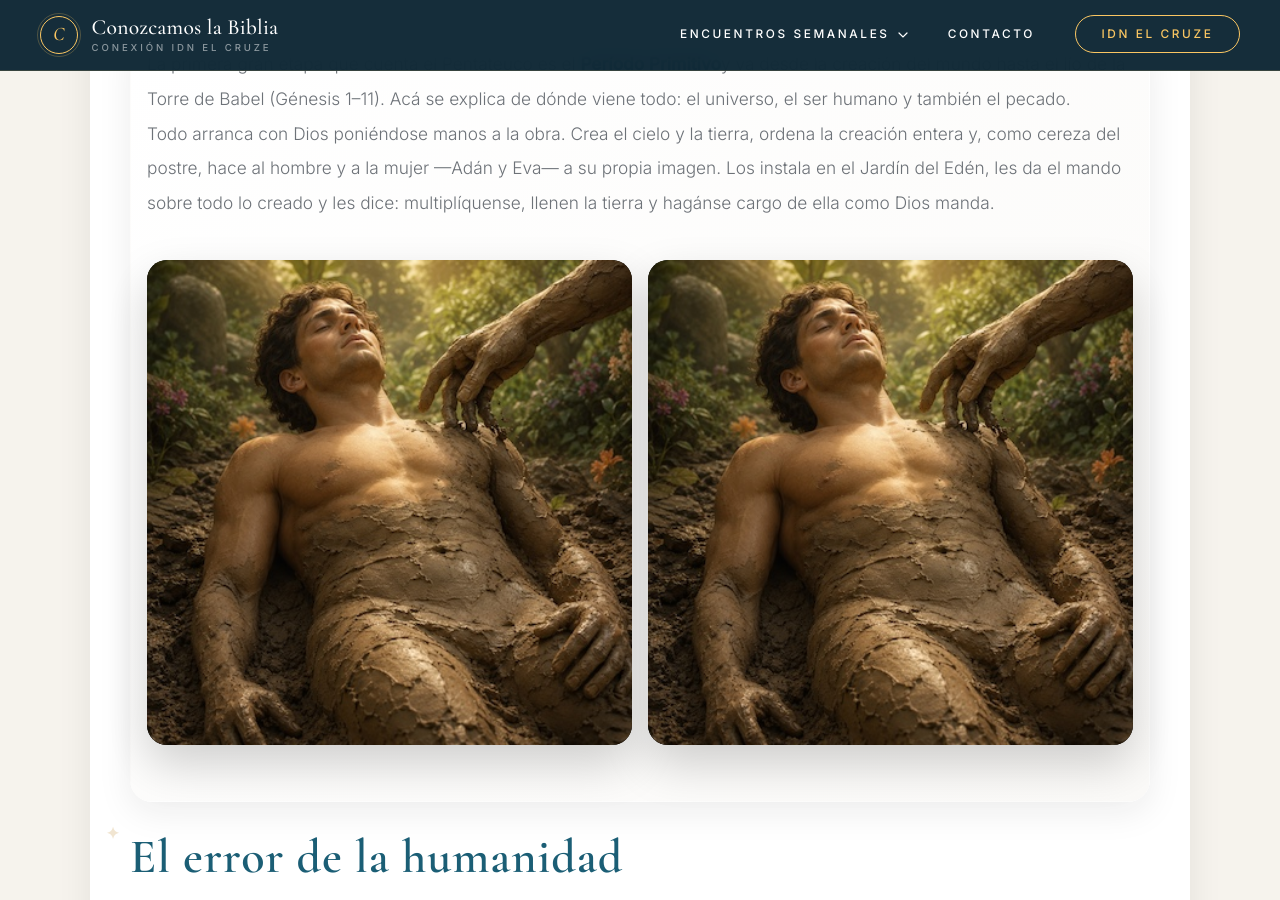
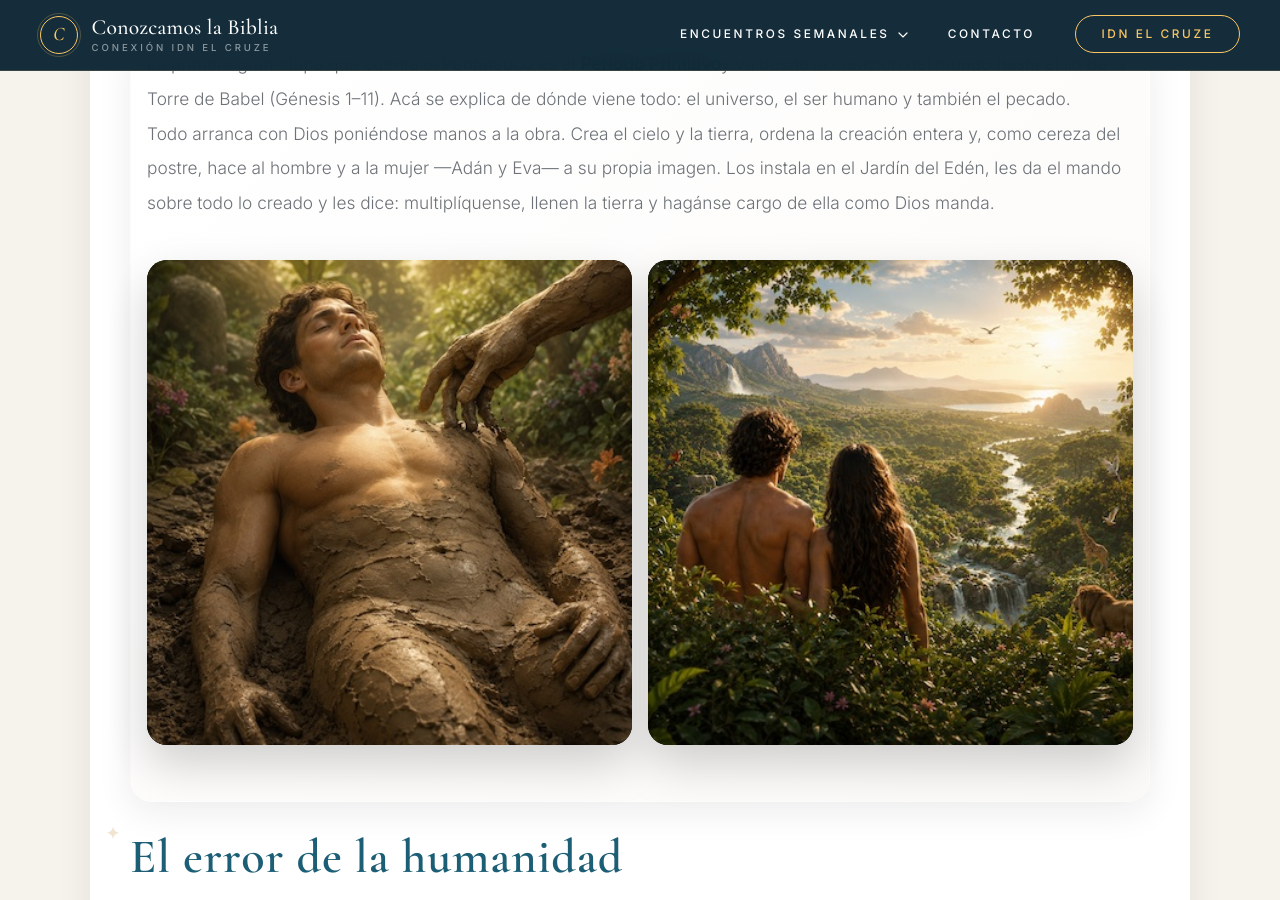
Before and after one commit to iporoma/conozcamoslabiblia, a Jekyll site: the page built from test1.html, in a window 1280 px wide and 900 px high, scrolled down 991 px. Built offline with Jekyll 4.4.1, drawn with Linux system fonts in a browser that asks for light colours.

Commit message:
Update test1.html

```diff
--- a/test1.html
+++ b/test1.html
@@ -29,7 +29,7 @@
         <img src="https://iporoma.github.io/conozcamoslabiblia/images/2-01.jpg" alt="Etapas del periodo">
     </div>
     <div class="image-container">
-        <img src="https://iporoma.github.io/conozcamoslabiblia/images/2-01.jpg" alt="Etapas del periodo">
+        <img src="https://iporoma.github.io/conozcamoslabiblia/images/2-02.jpg" alt="Etapas del periodo">
     </div>
   </div>
     </div>
```
